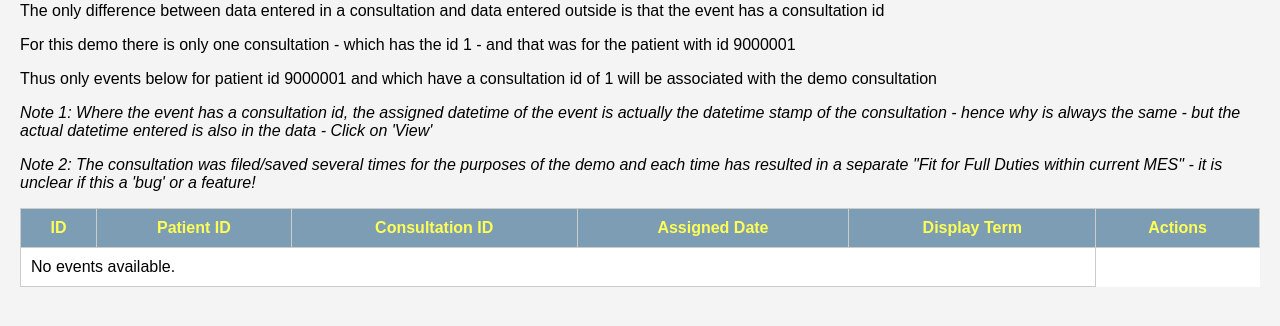
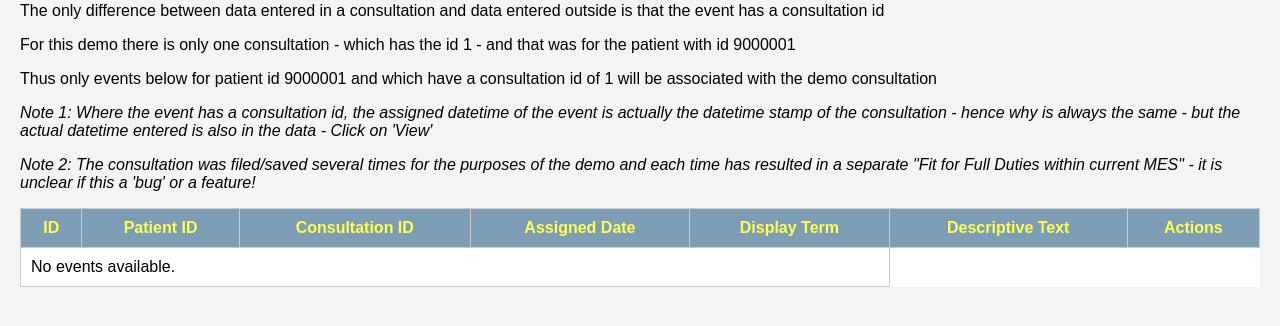
Before and after one commit to MikeForde/Django_PostgreSQL, a Django app: template myapp/templates/event_list.html in a window 1280 px wide. Shown: the part 270-596 px from the top of the page. Run offline with Django 5.2, Linux system fonts and the light colour scheme; the template is opened without the code that fills it, so the values that code supplies are empty.

Commit message:
Add descriptive text column to main event page

```diff
--- a/myapp/templates/event_list.html
+++ b/myapp/templates/event_list.html
@@ -18,6 +18,7 @@
             <th>Consultation ID</th>
             <th>Assigned Date</th>
             <th>Display Term</th>
+            <th>Descriptive Text</th>
             <th>Actions</th>
         </tr>
     </thead>
@@ -29,6 +30,7 @@
             <td>{{ event.consultation_id }}</td>
             <td>{{ event.assigned_date }}</td>
             <td>{{ event.display_term }}</td>
+            <td>{{ event.descriptive_text }}</td>
             <td><a href="{% url 'event_detail' event.id %}">View</a></td>
         </tr>
         {% empty %}
```
